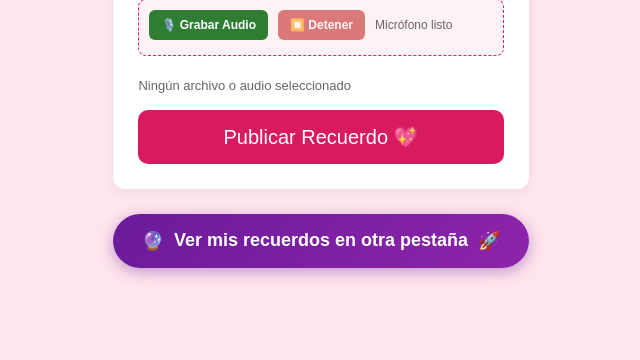
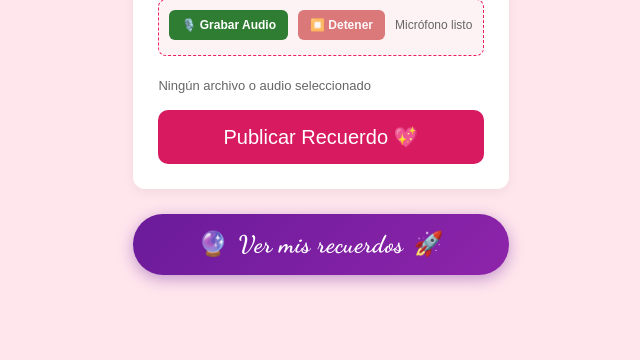
Before and after one commit to asdfgh020517-eng/samro-recuerdos, a FastAPI app: page /muro in a window 1280 px wide. Shown: the part 928-1288 px from the top of the page, without its empty margins (319-959 px from the left). Before the commit the page ends 1208 px from the top, so only its background shows below. Run offline with FastAPI, Linux system fonts and the light colour scheme; the visitor is signed in with stand-in values (Sample User, id 1).

Commit message:
Actualizar diseño y comportamiento del boton y tarjetas en muro.html

```diff
--- a/templates/muro.html
+++ b/templates/muro.html
@@ -117,7 +117,7 @@
             background-color: #1565c0;
         }
 
-        /* ESTILO DEL BOTÓN MORADO PARA ABRIR OTRA PESTAÑA */
+        /* ESTILO DEL BOTÓN MORADO */
         .contenedor-btn-ver-recuerdos {
             text-align: center;
             margin: 25px 0;
@@ -128,7 +128,9 @@
             color: #ffffff;
             border: none;
             padding: 16px 28px;
-            font-size: 18px;
+            font-size: 24px;
+            font-family: 'Dancing Script', cursive;
+            letter-spacing: 0.5px;
             font-weight: bold;
             border-radius: 30px;
             cursor: pointer;
@@ -251,10 +253,10 @@
                 </form>
             </section>
 
-            <!-- BOTÓN MORADO PARA ABRIR RECUERDOS EN OTRA PESTAÑA -->
+            <!-- BOTÓN MORADO PARA VER RECUERDOS (MISMA PESTAÑA) -->
             <div class="contenedor-btn-ver-recuerdos">
-                <a href="/linea-del-tiempo" target="_blank" class="btn-ver-mis-recuerdos">
-                    <span>🔮</span> <span>Ver mis recuerdos en otra pestaña</span> <span>🚀</span>
+                <a href="/linea-del-tiempo" class="btn-ver-mis-recuerdos">
+                    <span>🔮</span> <span>Ver mis recuerdos</span> <span>🚀</span>
                 </a>
             </div>
         </div>
@@ -484,7 +486,8 @@
                 if (imgUrl && imgUrl.trim() !== "") {
                     const card = document.createElement('div');
                     card.className = 'tarjeta-foto-collage';
-                    card.onclick = () => window.open('/linea-del-tiempo', '_blank');
+                    // Se quita '_blank' para abrir en la misma pestaña
+                    card.onclick = () => window.location.href = '/linea-del-tiempo';
 
                     card.style.setProperty('--rotacion', `${angulos[i % angulos.length]}deg`);
                     card.innerHTML = `<img src="${imgUrl}" alt="${titulo}"><p>${titulo}</p>`;
```
